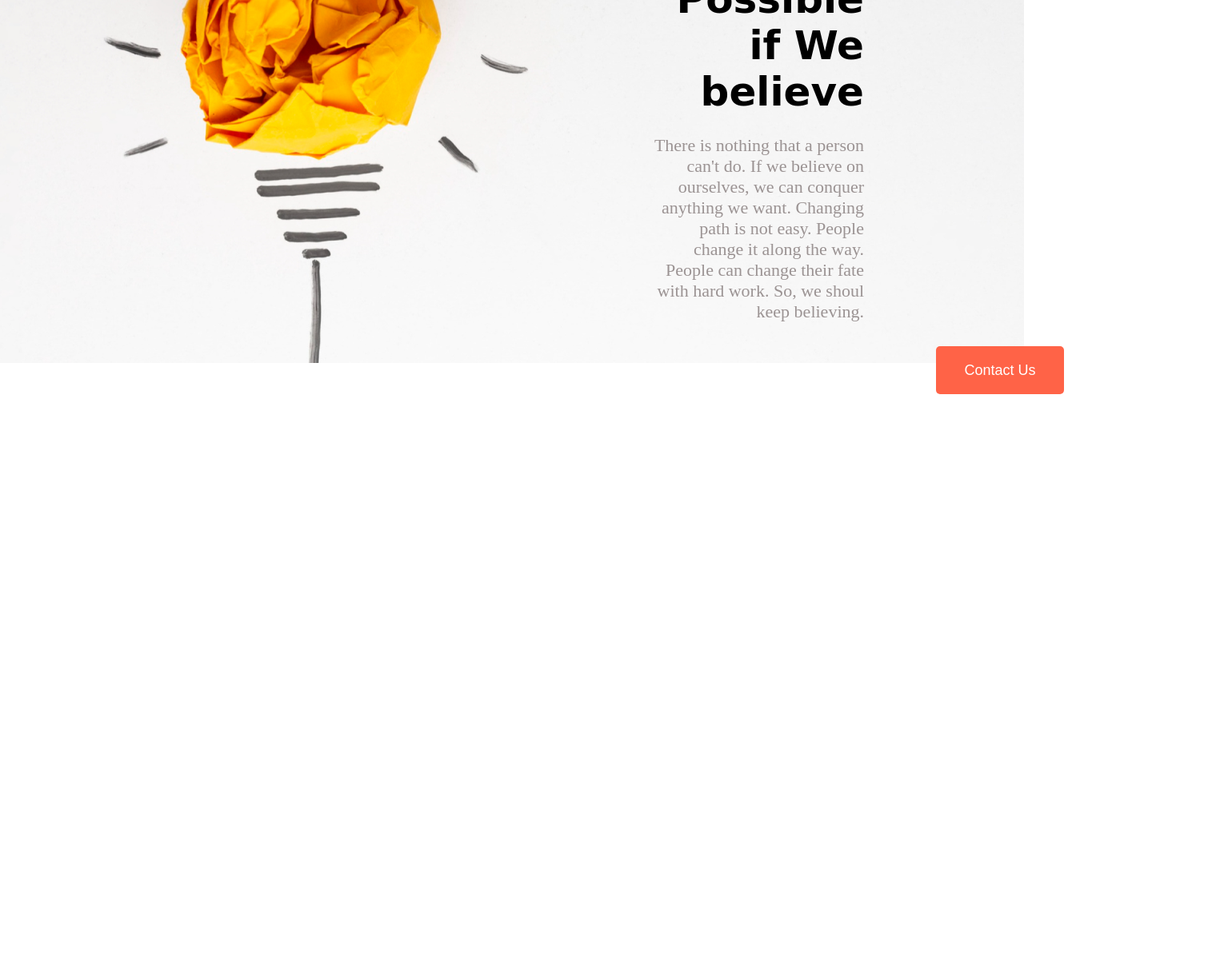
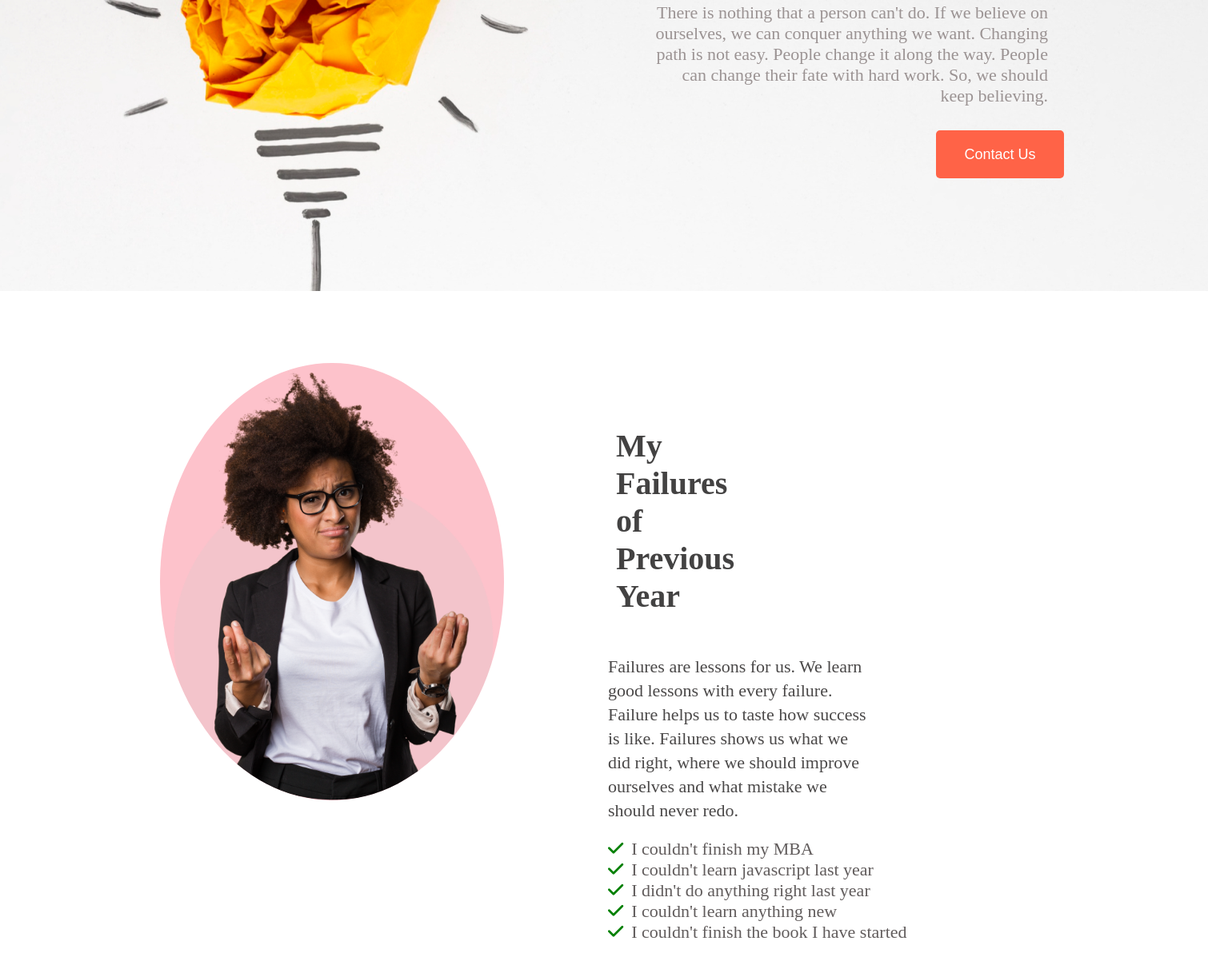
Before and after one commit to SharminTonni/asignment1, a plain HTML site: page index.html in a window 1280 px wide. Shown: the part 346-1558 px from the top of the page at 80% size, 1510 px wide, since content can reach past the window. Before the commit the page ends 839 px from the top, so only its background shows below. Drawn offline with Linux system fonts and the light colour scheme.

Commit message:
2nd commit

```diff
--- a/index.html
+++ b/index.html
@@ -9,6 +9,8 @@
 
     <link rel="preconnect" href="https://fonts.googleapis.com"><link rel="preconnect" href="https://fonts.gstatic.com" crossorigin><link href="https://fonts.googleapis.com/css2?family=Lobster&display=swap" rel="stylesheet">
 
+    <script src="https://kit.fontawesome.com/293e8d99f2.js" crossorigin="anonymous"></script>
+
 </head>
 <body>
     <header class="header">
@@ -16,10 +18,30 @@
         <div class="header-writing">
             <h1 class="header-title">All Things Are Possible if We believe</h1>
 
-            <p class="header-dis">There is nothing that a person can't do. If we believe on ourselves, we can conquer anything we want. Changing path is not easy. People change it along the way. People can change their fate with hard work. So, we shoul keep believing.</p>
+            <p class="header-dis">There is nothing that a person can't do. If we believe on ourselves, we can conquer anything we want. Changing path is not easy. People change it along the way. People can change their fate with hard work. So, we should keep believing.</p>
 
             <button class="header-btn">Contact Us</button>
         </div>
     </header>
+
+    <section class="section1">
+        <div class="section1-img">
+            <img src="images/person.png" alt="A Woman">
+        </div>
+
+        <div class="section1-details">
+            <h1 class="section1-title">My Failures of Previous Year</h1>
+
+            <p class="section1-description">Failures are lessons for us. We learn good lessons with every failure. Failure helps us to taste how success is like. Failures shows us what we did right, where we should improve ourselves and what mistake we should never redo.</p>
+
+            <ul class="section1-list">
+                <li><i class="fa-solid fa-check"></i>I couldn't finish my MBA</li>
+                <li><i class="fa-solid fa-check"></i>I couldn't learn javascript last year</li>
+                <li><i class="fa-solid fa-check"></i>I didn't do anything right last year</li>
+                <li><i class="fa-solid fa-check"></i>I couldn't learn anything new</li>
+                <li><i class="fa-solid fa-check"></i>I couldn't finish the book I have started</li>
+            </ul>
+        </div>
+    </section>
 </body>
 </html>
--- a/styles/style.css
+++ b/styles/style.css
@@ -6,8 +6,9 @@
 /* heading styling */
 
 .header{
-    height: 100vh;
-    width: 100vw;
+    margin-top: -50px;
+    height: 760px;
+    width: 1510px;
     background: url('../images/banner/banner1.png');
 
 }
@@ -48,3 +49,55 @@
     color: white;
 
 }
+/* mains */
+/* Section1 styling */
+
+.section1{
+    display: flex;
+    margin-top: 30px;
+    margin-bottom: 50px;
+}
+
+.section1-img img{
+    width: 430px;
+    margin-top: 60px;
+    margin-left: 200px;
+    background: rgb(253, 194, 203);
+    border-radius: 70%;
+}
+
+.section1-details{
+    margin-top: 110px;
+    margin-left: 130px;
+    text-align: left;
+}
+
+.section1-details > h1{
+    font-size: 40px;
+    font-weight: 700;
+    margin-left: -20px;
+    margin-right: 300px;
+    margin-bottom: 20px;
+    padding: 30px;
+    color: rgb(67, 66, 66);
+
+}
+
+.section1-details > p{
+    font-size: 22px;
+    padding-right: 190px;
+    margin-bottom: 20px;
+    color: rgb(74, 72, 72);
+    line-height: 30px;
+}
+
+.section1-details > ul{
+    list-style: none;
+    font-size: 22px;
+    color: rgb(97, 92, 92);
+}
+
+.fa-solid{
+    margin-right: 10px;
+    color: green;
+}
```
